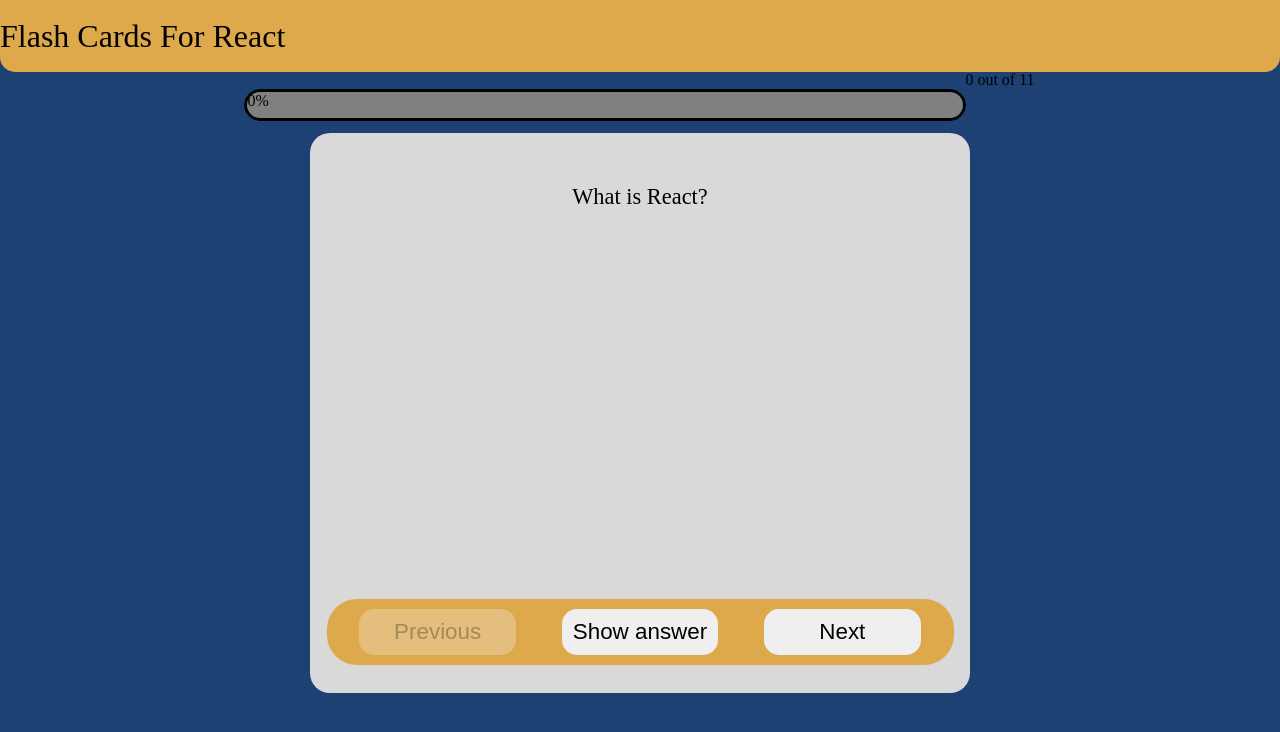
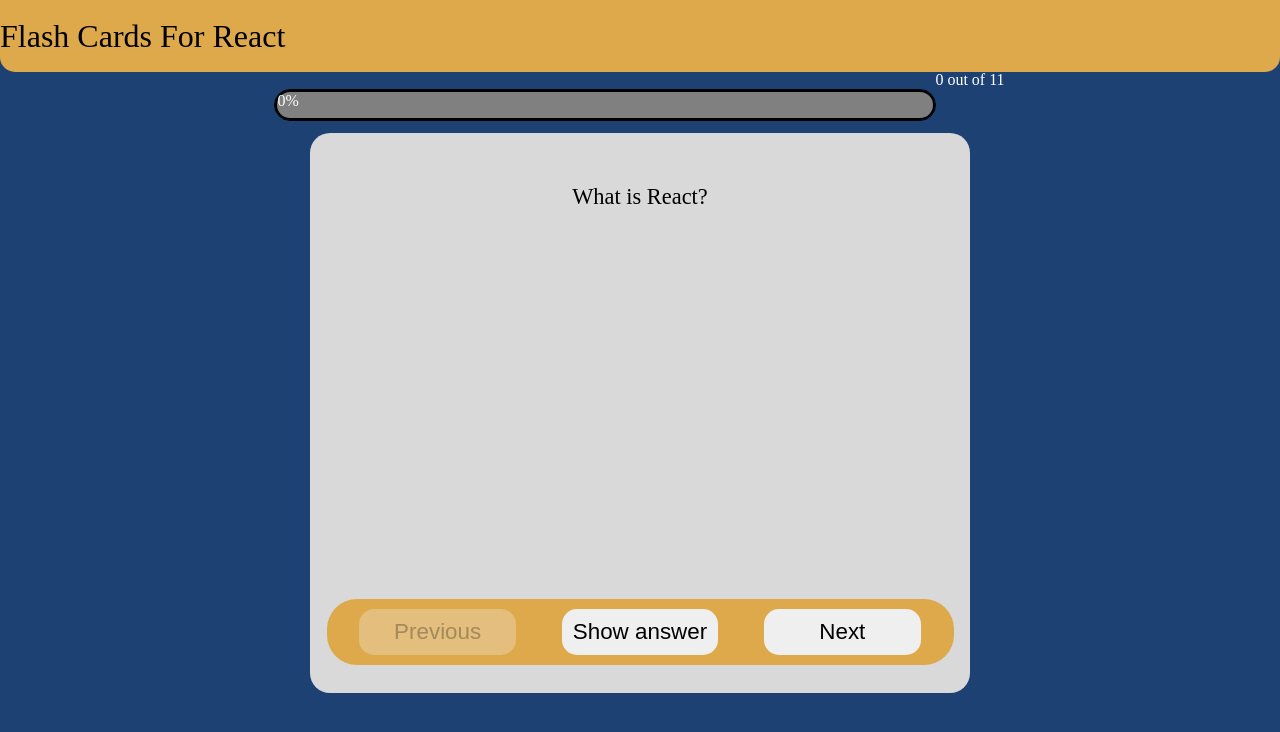
Before and after one commit to leulXllll/Flash-cards, a React (Vite) app in the folder flash_card/: page / in a window 1280 px wide. Shown: the top 732 px of the page. Built offline with nearby package versions, Linux system fonts and the light colour scheme.

Commit message:
styled the progress bar

```diff
--- a/flash_card/src/ProgressBar.jsx
+++ b/flash_card/src/ProgressBar.jsx
@@ -25,7 +25,7 @@ const ProgressBar = ({no_questions,finished}) => {
                         {completed}%
                     </div>
             </div>
-                   <span> {finished} out of {no_questions}</span>
+                   <div> {finished} out of {no_questions}</div>
         </div>
      );
 }
--- a/flash_card/src/progressbar.css
+++ b/flash_card/src/progressbar.css
@@ -4,14 +4,18 @@
     width: 100%;
     justify-content: center;
     align-items: center;
+    /* background-color: white; */
 }
 
-
+.progress-cont div{
+    color: white;
+}
 
 .progress-bar{
+    color: white;
     text-align: right;
     margin-top: 50px;
-    width: 60%;
+    width: 55%;
     height: 30px;
     background-color: gray;
     border: 2px solid black;
```
